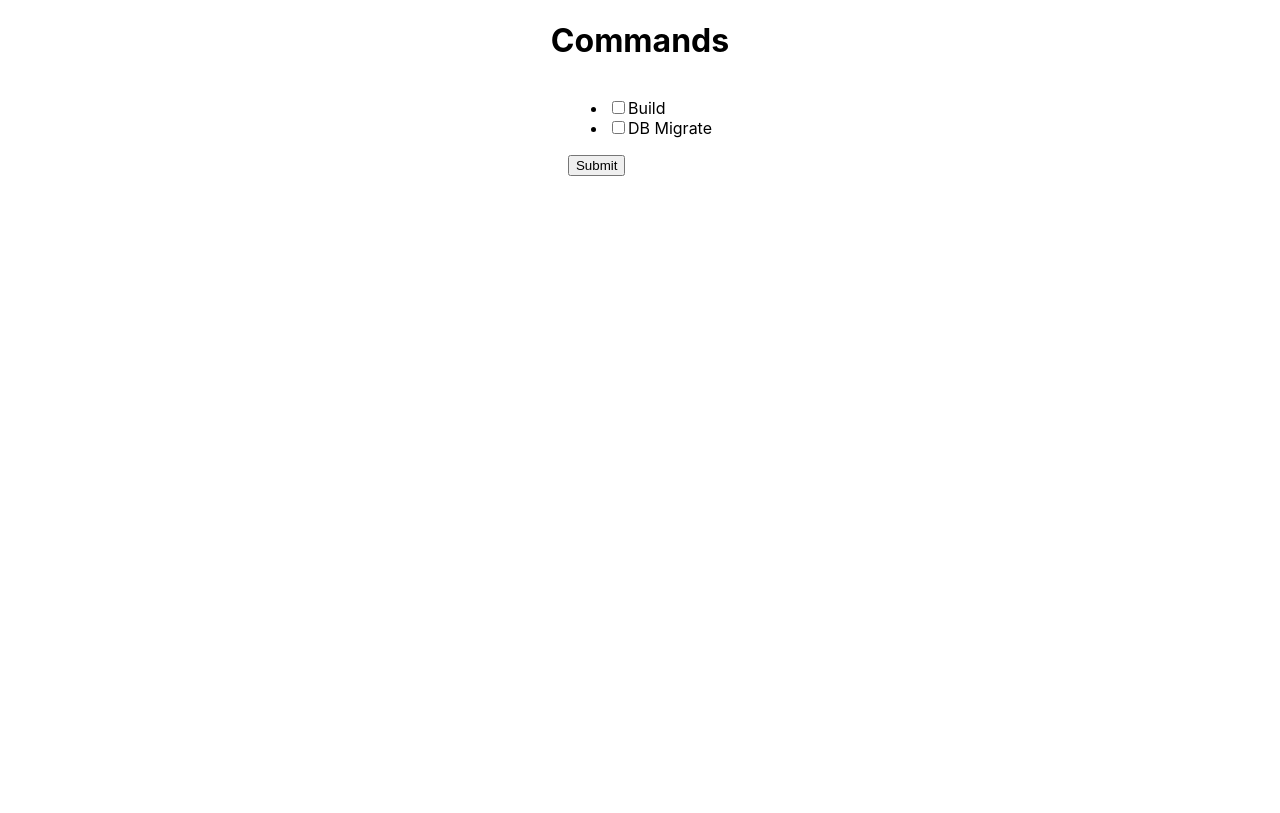
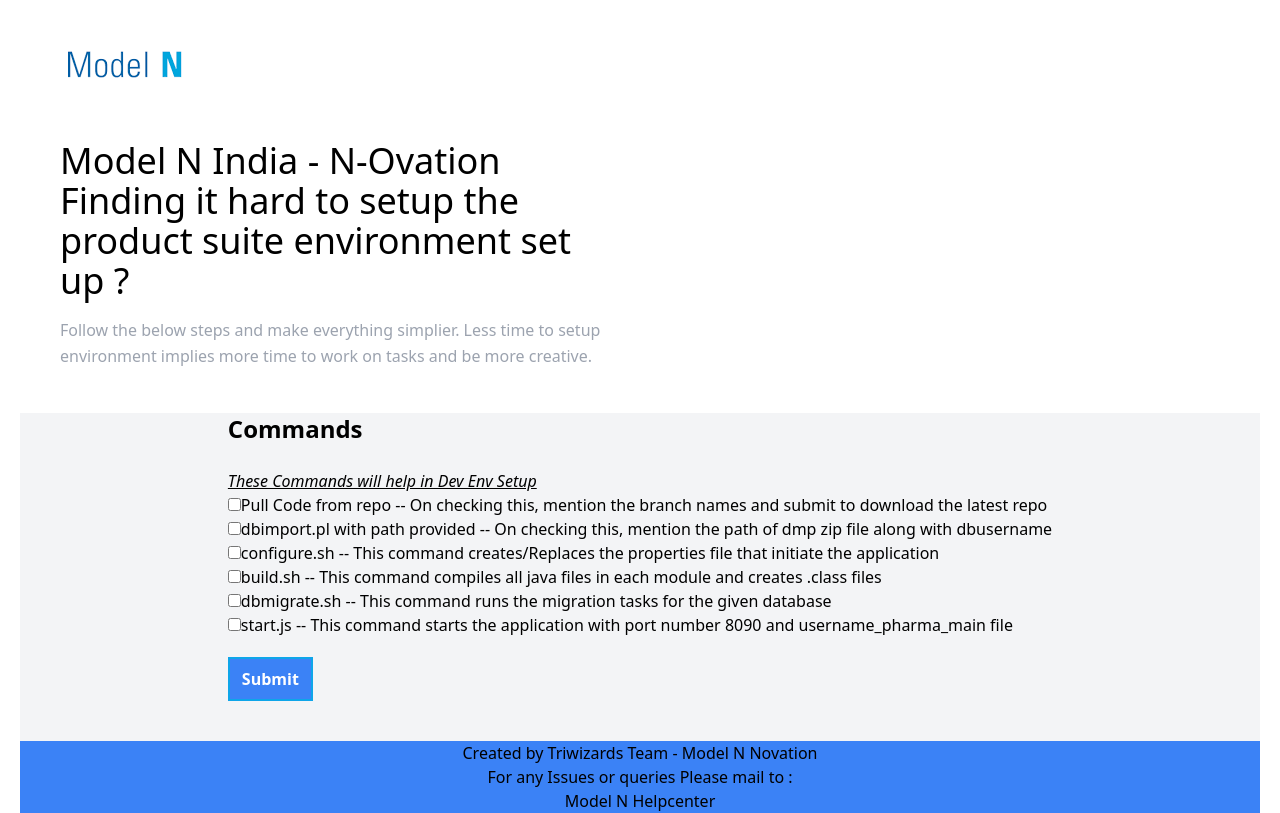
Before and after one commit to vineeth-119/novation, a React (Create React App) app: page / in a window 1280 px wide. Built offline with nearby package versions, Linux system fonts and the light colour scheme.

Commit message:
Review the changes

```diff
--- a/package.json
+++ b/package.json
@@ -34,5 +34,8 @@
       "last 1 firefox version",
       "last 1 safari version"
     ]
+  },
+  "devDependencies": {
+    "tailwindcss": "^3.2.4"
   }
 }
--- a/src/App.js
+++ b/src/App.js
@@ -1,12 +1,12 @@
 import { commands } from './utils/commands';
 import React,{useState} from 'react';
 import './App.css';
-
-
+import SetUp from './SetUp';
 const App =() => {
 
   const [commandsToRun,setCommandsToRun]=useState([]);
-
+  const [isChecked, setIsChecked] = React.useState(false);
+  const [isChecked1, setIsChecked1] = React.useState(false);
 
   const handleChange=(e)=>{
     const value=e.target.value;
@@ -15,9 +15,21 @@
       setCommandsToRun([
         ...commandsToRun,value
       ])
+      if(value ==="dbimport.pl"){
+          setIsChecked(!isChecked);
+      }
+      if(value ==="PullCodeFromRepo"){
+        setIsChecked1(!isChecked1);
+    }
     }
     else{
         setCommandsToRun(commandsToRun.filter((e) =>(e!==value) ));
+        if(value ==="dbimport.pl"){
+          setIsChecked(!isChecked);
+      }
+      if(value ==="PullCodeFromRepo"){
+        setIsChecked1(!isChecked1);
+    }
     }
 
   }
@@ -27,28 +39,66 @@
   }
 
   return(
-    <div className='commands'>
+    <div className='container px-5 mx-auto'>
+    <div>
+    <div className="bg-white-800 text-blue ml-10">
+    <a href='https://www.modeln.com'><img
+            className="object-cover object-center rounded"
+            alt="Model N "
+            src="./mni.png"
+          /></a>
 
-      <h1>Commands</h1>
+    </div>
+    <header className="text-gray-400 bg-gray-900 body-font">
+       <div>
+      <SetUp/>
+      </div>
+    </header>
+    <div className="mx-auto flex bg-gray-100">
+
+      <div className='mx-auto justify-center'>
+      <h1 className='text-2xl font-bold'>Commands</h1><br/>
+
       <form className="form" onSubmit={handleSubmit}>
+        <p className='text-l italic'> <u>These Commands will help in Dev Env Setup</u></p>
         <ul>
         {
           commands.map((c,i)=>{
             return(
                 <li>
-                  <input key={i} type="checkbox" name={c.name} value={c.value} id={c.id} onChange={handleChange}  />
-                  <label>{c.name}</label>
+                  <input key={i} type="checkbox" name={c.name} value={c.value} id={c.id} onChange={handleChange} />
+                  <label >{c.name} -- {c.desc}</label>
+                  {isChecked && c.id===2&& <p> Please mention the correct path of dmp zip file</p>}
+                  {isChecked && c.id===2 && <input type = "text" name="path" placeholder='Enter the path of zip file' id="b"/>}
+                  {isChecked && c.id===2&& <p> Please mention the dbusername which is to be created </p>}
+                  {isChecked && c.id===2 && <input type = "text" name="path" placeholder='Enter the name of dbuser' id="dbuser"/>}
+                  {isChecked1 && c.id===1 && <p> Please mention the remote branch name of ModelN:modeln57 git repo</p>}
+                  {isChecked1 && c.id===1 && <input type = "text" name="path" placeholder='Enter the remote branch ' id="br1"/>}
+                  {isChecked1 && c.id===1 && <p> Please mention the locale branch name of ModelN:modeln57 o</p>}
+                  {isChecked1 && c.id===1 && <input type = "text" name="path" placeholder='Enter the local branch ' id="br2"/>}
+
                 </li>
+
             );
-          })
+          }
+          )
+
         }
-
 
         </ul>
 
-       <button type="submit">Submit</button>
+       <button className=" justify-center mt-5 mb-10 mx-auto border-solid border-2 border-sky-500 bg-blue-500" type="submit" ><p className='mx-auto px-3 py-2 text-white'><b>Submit</b></p></button>
       </form>
+    </div>
+    </div>
 
+
+</div>
+ <div>
+ <footer className="mx-auto text-center bg-blue-500">
+       <h4>Created by Triwizards Team - Model N Novation</h4>
+        <h2> For any Issues or queries Please mail to :</h2> <p><a href='mailto:vbuddarapu@modeln.com'> Model N Helpcenter</a></p>
+    </footer></div>
     </div>
   )
 }
--- /dev/null
+++ b/src/Comm.js
@@ -0,0 +1,31 @@
+import React, { Component } from "react";
+class Comm extends Component{
+ render(){
+    return(
+        <div className="mx-auto flex bg-gray-100">
+
+      <h1>Commands</h1>
+      <div>
+      <form className="form" onSubmit={handleSubmit}>
+        <ul>
+        {
+          commands.map((c,i)=>{
+            return(
+                <li>
+                  <input key={i} type="checkbox" name={c.name} value={c.value} id={c.id} onChange={handleChange}  />
+                  <label>{c.name}</label>
+                </li>
+            );
+          })
+        }
+        </ul>
+       <button className="box-border hover:box-content pd-20 mb-10 bg-blue-500 mx-auto" type="submit" >Submit</button>
+      </form>
+    </div>
+    </div>
+
+    );
+ }
+}
+
+export default Comm;
--- /dev/null
+++ b/src/Footer.js
@@ -0,0 +1,17 @@
+import React,{Component} from 'react';
+
+class Footer extends Component{
+  render(){
+    return (
+    <section className='footer'>
+    <footer className="mx-auto text-center bg-blue-500">
+       <h4>Created by Triwizards Team - Model N Novation</h4>
+        <h2> For any Issues or queries Please mail to :</h2> <p><a href='mailto:vbuddarapu@modeln.com'> Model N Helpcenter</a></p>
+    </footer>
+    </section>
+
+    );
+  }
+
+}
+export default Footer;
--- /dev/null
+++ b/src/SetUp.js
@@ -0,0 +1,26 @@
+// import { commands } from './utils/commands';
+import React,{Component} from 'react';
+
+class SetUp extends Component{
+    render() {
+        return (
+          <section id="about">
+          <div className="container mx-auto flex px-10 py-3 md:flex-row flex-col items-center bg-white 500">
+            <div className="lg:flex-grow md:w-1/2 lg:pr-24 md:pr-16 flex flex-col md:items-start md:text-left mb-16 md:mb-0 items-center text-center">
+              <h1 className="title-font sm:text-4xl text-3xl mb-4 font-medium text-black">
+                Model N India  - N-Ovation
+                <br className="hidden lg:inline-block" /> Finding it hard to setup the product suite environment set up ?
+              </h1>
+              <p className="mb-8 leading-relaxed">
+                Follow the below steps and make everything simplier. Less time to setup environment implies more time to work on tasks and be more creative.
+              </p>
+                          </div>
+            <div className="lg:max-w-lg lg:w-full md:w-1/2 w-5/6">
+
+            </div>
+          </div>
+        </section>
+        );
+}
+}
+export default SetUp;
--- a/src/index.css
+++ b/src/index.css
@@ -1,13 +1,3 @@
-body {
-  margin: 0;
-  font-family: -apple-system, BlinkMacSystemFont, 'Segoe UI', 'Roboto', 'Oxygen',
-    'Ubuntu', 'Cantarell', 'Fira Sans', 'Droid Sans', 'Helvetica Neue',
-    sans-serif;
-  -webkit-font-smoothing: antialiased;
-  -moz-osx-font-smoothing: grayscale;
-}
-
-code {
-  font-family: source-code-pro, Menlo, Monaco, Consolas, 'Courier New',
-    monospace;
-}
+@tailwind base;
+@tailwind components;
+@tailwind utilities;
--- a/src/utils/commands.js
+++ b/src/utils/commands.js
@@ -1,12 +1,39 @@
 export const commands=[
     {
         id:1,
-        name:"Build",
-        value:"build"
+        name:"Pull Code from repo",
+        value:"PullCodeFromRepo",
+        desc:" On checking this, mention the branch names and submit to download the latest repo"
     },
     {
         id:2,
-        name:"DB Migrate",
-        value:"dbmigrate"
+        name:"dbimport.pl with path provided",
+        value:"dbimport.pl",
+        desc:" On checking this, mention the path of dmp zip file along with dbusername "
+    }
+    ,
+    {
+        id:3,
+        name:"configure.sh",
+        value:"configure.sh",
+        desc:" This command creates/Replaces the properties file that initiate the application"
+    },
+    {
+        id:4,
+        name:"build.sh",
+        value:"build",
+        desc:" This command compiles all java files in each module and creates .class files"
+    },
+    {
+        id:5,
+        name:"dbmigrate.sh",
+        value:"dbmigrate",
+        desc:"This command runs the migration tasks for the given database"
+    },
+    {
+        id:6,
+        name:"start.js",
+        value:"start.js",
+        desc:"This command starts the application with port number 8090 and username_pharma_main file"
     }
 ];
--- /dev/null
+++ b/tailwind.config.js
@@ -0,0 +1,8 @@
+/** @type {import('tailwindcss').Config} */
+module.exports = {
+  content: ["./src/**/*.{html,js}"],
+  theme: {
+    extend: {},
+  },
+  plugins: [],
+}
```
Also changed, not shown: public/mni.png (added), 1 other file (tests, documents, lock files or other folders).
